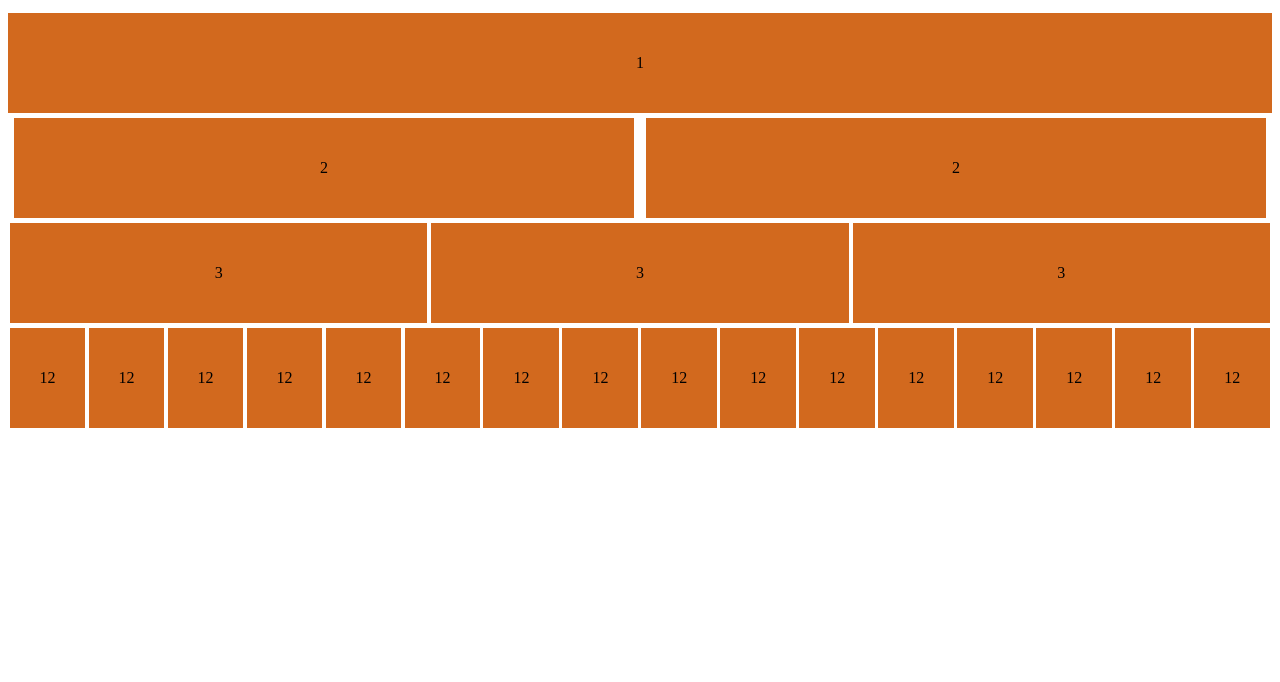
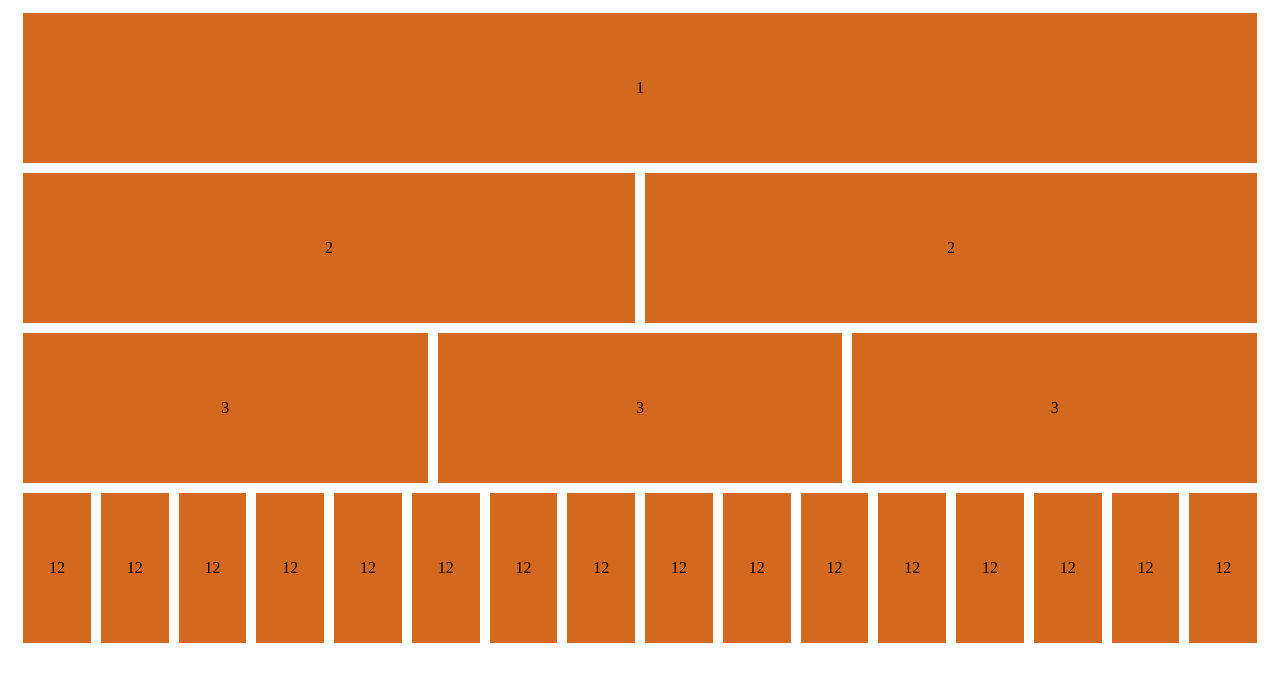
Before and after one commit to LoicLeTeno/Exo2FlexCss, a plain HTML site: page index.html in a window 1280 px wide. Drawn offline with Linux system fonts and the light colour scheme.

Commit message:
Après correction

```diff
--- a/css/style.css
+++ b/css/style.css
@@ -3,32 +3,42 @@
     flex-wrap: wrap;
 }
 
-section>div>div {
-    background-color: chocolate;
-
+div {
     display: flex;
     justify-content: center;
     align-items: center;
 
-    height: 100px;
+    height: 150px;
 
-    margin: auto;
-    margin-top: 5px;
-
+    margin: 5px;
 }
 
 .flex-item-1{
+    display: flex;
+
     width: 100%;
 }
 
 .flex-item-2 {
-    width: 49%;
+    display: flex;
+
+    width: 100%;
 }
 
 .flex-item-3 {
-    width: 33%;
+    display: flex;
+
+    width: 100%;
 }
 
 .flex-item-12 {
-    width: 6%;
+    display: flex;
+
+    width: 100%;
 }
+
+.box {
+    background-color: chocolate;
+
+    width: 100%;
+}
--- a/index.html
+++ b/index.html
@@ -15,66 +15,30 @@
             </div>
             <div class="flex-item-2">
                 <div class="box">2</div>
-            </div>
-            <div class="flex-item-2">
                 <div class="box">2</div>
             </div>
             <div class="flex-item-3">
-                <div class="box3">3</div>
-            </div>
-            <div class="flex-item-3">
-                <div class="box3">3</div>
-            </div>
-            <div class="flex-item-3">
-                <div class="box3">3</div>
+                <div class="box">3</div>
+                <div class="box">3</div>
+                <div class="box">3</div>
             </div>
             <div class="flex-item-12">
-                <div class="box12">12</div>
-            </div>
-            <div class="flex-item-12">
-                <div class="box12">12</div>
-            </div>
-            <div class="flex-item-12">
-                <div class="box12">12</div>
-            </div>
-            <div class="flex-item-12">
-                <div class="box12">12</div>
-            </div>
-            <div class="flex-item-12">
-                <div class="box12">12</div>
-            </div>
-            <div class="flex-item-12">
-                <div class="box12">12</div>
-            </div>
-            <div class="flex-item-12">
-                <div class="box12">12</div>
-            </div>
-            <div class="flex-item-12">
-                <div class="box12">12</div>
-            </div>
-            <div class="flex-item-12">
-                <div class="box12">12</div>
-            </div>
-            <div class="flex-item-12">
-                <div class="box12">12</div>
-            </div>
-            <div class="flex-item-12">
-                <div class="box12">12</div>
-            </div>
-            <div class="flex-item-12">
-                <div class="box12">12</div>
-            </div>
-            <div class="flex-item-12">
-                <div class="box12">12</div>
-            </div>
-            <div class="flex-item-12">
-                <div class="box12">12</div>
-            </div>
-            <div class="flex-item-12">
-                <div class="box12">12</div>
-            </div>
-            <div class="flex-item-12">
-                <div class="box12">12</div>
+                <div class="box">12</div>
+                <div class="box">12</div>
+                <div class="box">12</div>
+                <div class="box">12</div>
+                <div class="box">12</div>
+                <div class="box">12</div>
+                <div class="box">12</div>
+                <div class="box">12</div>
+                <div class="box">12</div>
+                <div class="box">12</div>
+                <div class="box">12</div>
+                <div class="box">12</div>
+                <div class="box">12</div>
+                <div class="box">12</div>
+                <div class="box">12</div>
+                <div class="box">12</div>
             </div>
         </div>
     </section>
```
